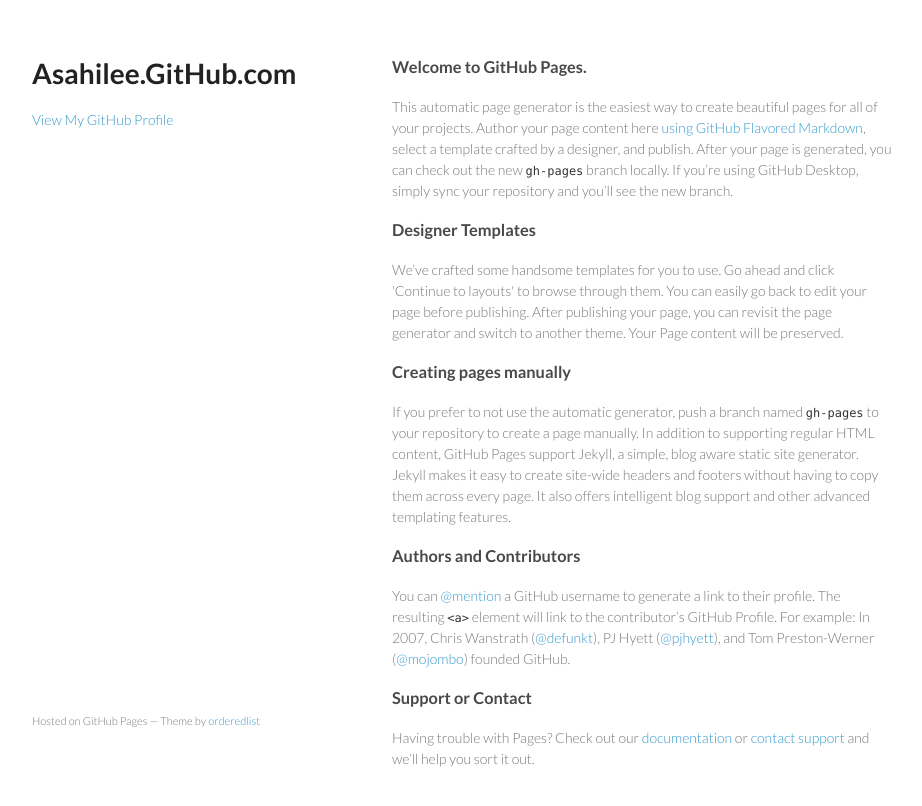
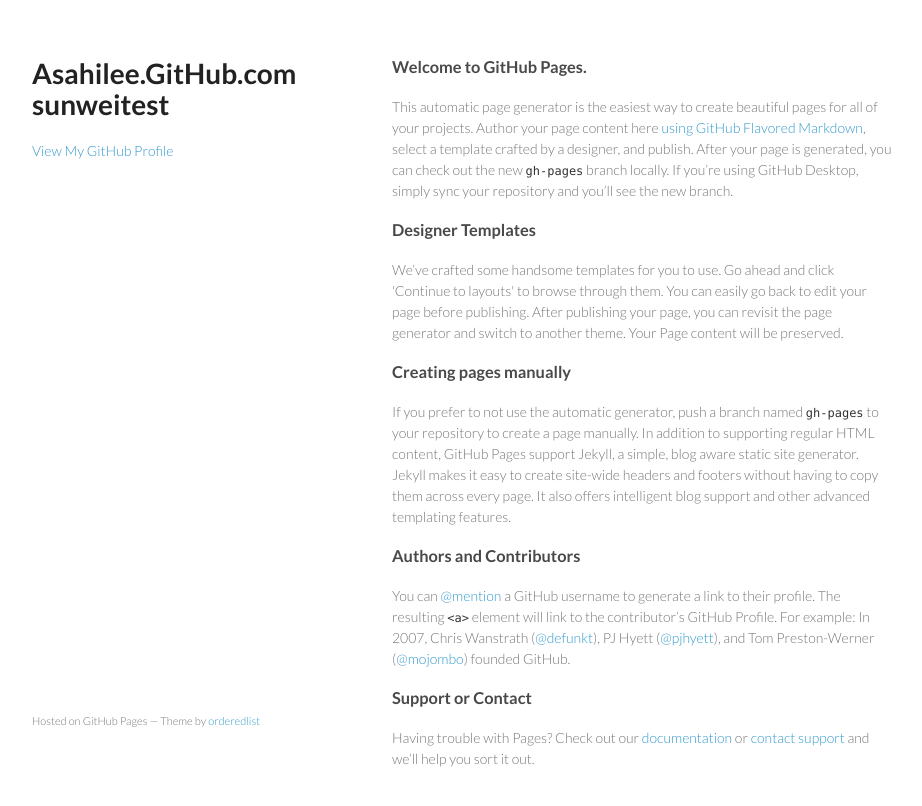
Before and after one commit to asahilee/asahilee.github.com, a plain HTML site: page index.html in a window 1280 px wide. Shown: the whole page, without its empty margins (178-1100 px from the left). Drawn offline with Linux system fonts and the light colour scheme.

Commit message:
Update index.html

```diff
--- a/index.html
+++ b/index.html
@@ -15,7 +15,7 @@
   <body>
     <div class="wrapper">
       <header>
-        <h1>Asahilee.GitHub.com</h1>
+        <h1>Asahilee.GitHub.com sunweitest</h1>
         <p></p>
 
 
```
